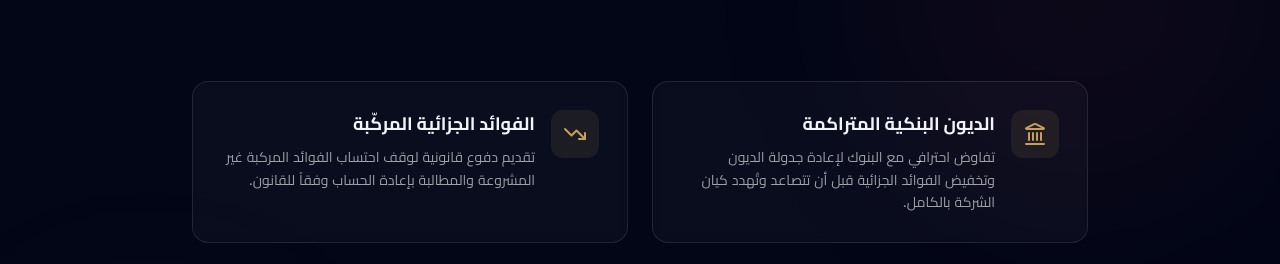
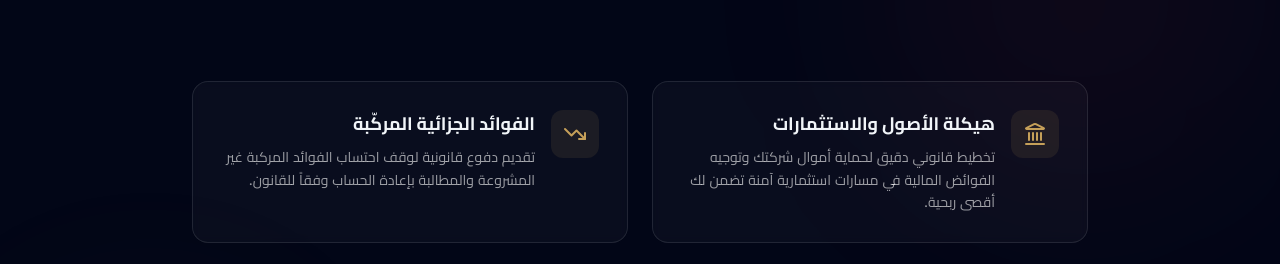
Before and after one commit to deabow/kamal-abo-ali-law, a Next.js app: page /corporate in a window 1280 px wide. Shown: the part 2595-2859 px from the top of the page. Built offline with nearby package versions, Linux system fonts and the light colour scheme; a web font is replaced by a local one.

Commit message:
refactor(corporate): replace banking debt card with asset and investment structuring card

```diff
--- a/src/app/corporate/page.tsx
+++ b/src/app/corporate/page.tsx
@@ -102,8 +102,8 @@ const services = [
 const bankingRisks = [
   {
     icon: Landmark,
-    title: 'الديون البنكية المتراكمة',
-    desc: 'تفاوض احترافي مع البنوك لإعادة جدولة الديون وتخفيض الفوائد الجزائية قبل أن تتصاعد وتُهدد كيان الشركة بالكامل.',
+    title: 'هيكلة الأصول والاستثمارات',
+    desc: 'تخطيط قانوني دقيق لحماية أموال شركتك وتوجيه الفوائض المالية في مسارات استثمارية آمنة تضمن لك أقصى ربحية.',
   },
   {
     icon: TrendingDown,
```
